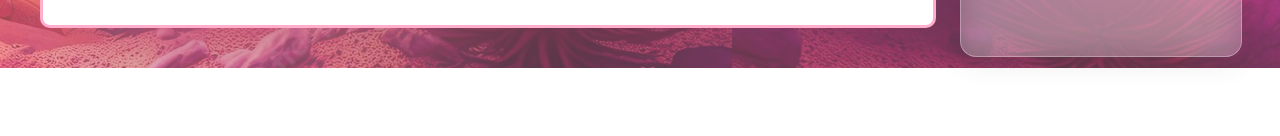
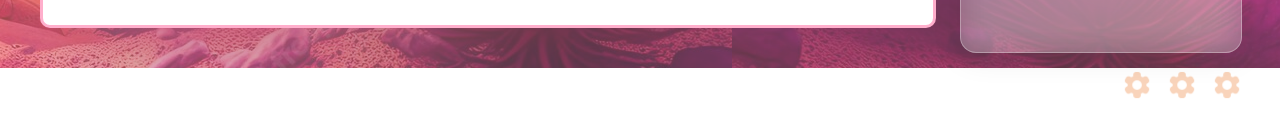
Before and after one commit to zariacs/the-disappearing-diary, a Vue app: page / in a window 1280 px wide. Shown: the part 732-868 px from the top of the page. Built offline with nearby package versions, Linux system fonts and the light colour scheme.

Commit message:
Added dummy settings icons for icon tray

```diff
--- a/src/components/JournalEntry.vue
+++ b/src/components/JournalEntry.vue
@@ -11,7 +11,9 @@
                     <textarea id="journal-text" class="text-box suggested" v-model="intro" v-on:click="includeSuggestedText"></textarea>
                 </div>
                 <aside>
-                    <button>Destroy</button>
+                    <a href="https://www.youtube.com/watch?v=dQw4w9WgXcQ" target="_blank">
+                        <button id="destroy-button">Destroy</button>
+                    </a>
                     <div class="aside-card-container">
                         <div class="moods aside-card">
                         <h2>Moods</h2>
@@ -20,6 +22,12 @@
                         <div class="involved aside-card">
                             <h2></h2>
                         </div>
+                        <div class="settings-tray">
+                            <a class="settings-tray-icon"><img src="../assets/settings-tray-icons/settings-icon.png" alt=""></a>
+                            <a class="settings-tray-icon"><img src="../assets/settings-tray-icons/settings-icon.png" alt=""></a>
+                            <a class="settings-tray-icon"><img src="../assets/settings-tray-icons/settings-icon.png" alt=""></a>
+                        </div>
+
                     </div>
 
                 </aside>
@@ -189,7 +197,7 @@ aside {
     font-family: sans-serif;
 }
 
-button {
+#destroy-button {
     /* structure */
     background-color: #EA638C;
     height: 50px;
@@ -207,12 +215,17 @@ button {
     /* end of text */
 }
 
+.aside-card-container {
+    margin-top: 30px;
+
+    /* flex */
+    display: flex;
+    flex-direction: column;
+}
 
 .aside-card {
-    left: 0;
     width: 100%;
-    /* height: 30vh; */
-    height: 279px;
+    height: 280px;
     font-family: sans-serif;
     box-sizing: border-box;
     padding-left: 1.5em;
@@ -226,22 +239,42 @@ button {
     border: 1px solid rgba(255, 255, 255, 0.3);
 }
 
-.aside-card-container {
-    margin-top: 30px;
-
-    /* flex */
-    display: flex;
-    flex-direction: column;
-}
-
-
 .aside-spacer {
-    height: 31px;
+    height: 25px;
 }
 
 h2 {
     color: #4B4B4B;
 }
+
+/* -------END OF ASIDE------- */
+
+/* -------SETTINGS TRAY------- */
+
+/* tray icons are this color: #f9d4bb */
+.settings-tray {
+    margin-top: 17px;
+    height: 100%;
+    width: 100%;
+    display: flex;
+    justify-content: end;
+    align-items: center;
+    column-gap: 15px;
+}
+
+.settings-tray-icon {
+    height: 100%;
+    width: 30px;
+}
+
+.settings-tray-icon > img {
+    height: 100%;
+    width: 100%;
+    /* object-fit:scale-down; */
+}
+
+
+/* -------END OF SETTINGS TRAY------- */
 
 </style>
 
```
Also changed, not shown: src/assets/settings-tray-icons/settings-icon.png (added).
